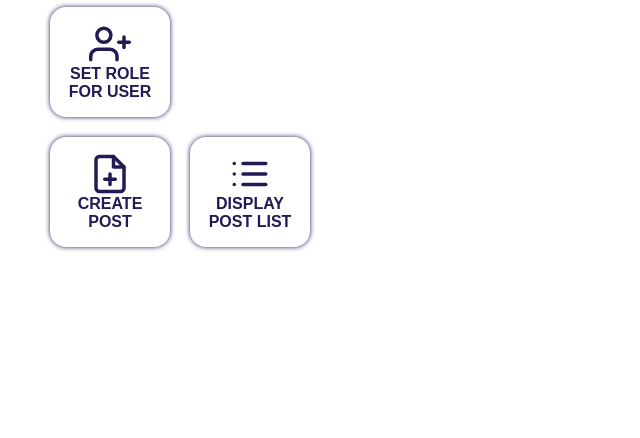
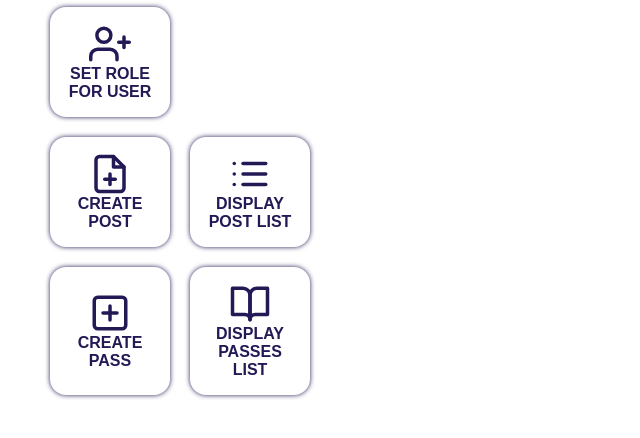
Before and after one commit to LukaszKwiatkowski94/Swimming-Pool-Django-Concept, a Django app: template apps/user/templates/dashboard.html in a window 1280 px wide. Shown: the part 237-675 px from the top of the page, without its empty margins (0-640 px from the left). Run offline with Django 3.2, Linux system fonts and the light colour scheme; the template is opened without the code that fills it, so the values that code supplies are empty.

Commit message:
Added buttons with links to offers functions in Dashboard of User

```diff
--- a/apps/user/templates/dashboard.html
+++ b/apps/user/templates/dashboard.html
@@ -29,8 +29,26 @@
 
                 <div class="dashboard__item">
                     <a href="{% url 'all-blog-post' %}" class="dashboard__link">
-                        <img src="{% static 'icon/list.svg' %}" alt="icon user with plus">
+                        <img src="{% static 'icon/list.svg' %}" alt="icon with list">
                         <p>Display post list</p>
+                    </a>
+                </div>
+
+			</div>
+
+            <div class="dashboard__box">
+
+                <div class="dashboard__item">
+                    <a href="{% url 'create-pass' %}" class="dashboard__link">
+                        <img src="{% static 'icon/plus-square.svg' %}" alt="icon with plus">
+                        <p>Create pass</p>
+                    </a>
+                </div>
+
+                <div class="dashboard__item">
+                    <a href="{% url 'show-all-list-passes' %}" class="dashboard__link">
+                        <img src="{% static 'icon/book-open.svg' %}" alt="icon with open book">
+                        <p>Display passes list</p>
                     </a>
                 </div>
 
```
Also changed, not shown: static/icon/book-open.svg (added), static/icon/plus-square.svg (added).
